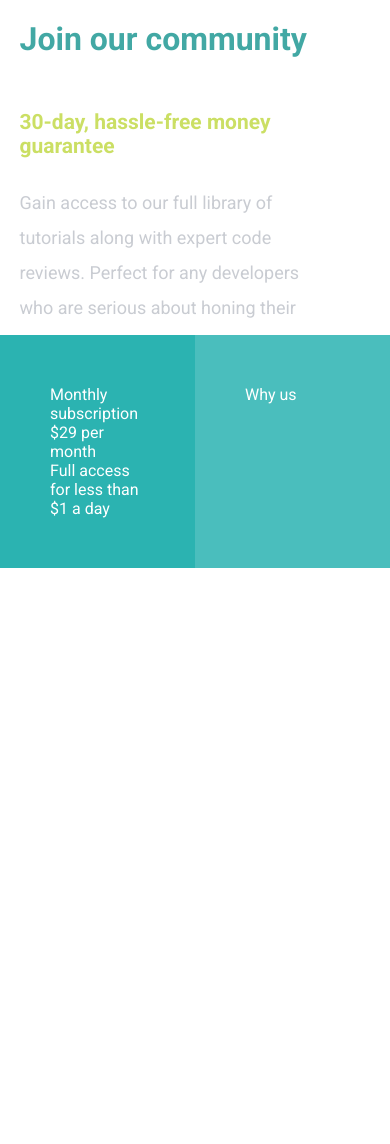
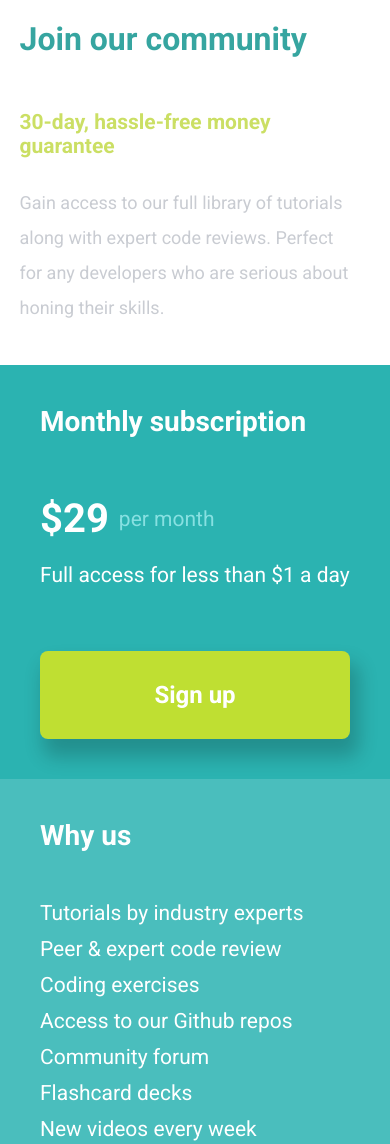
Before and after one commit to Segnities/single-price-grid-component, a website: page index.html in a window 390 px wide. Before the commit the page ends 844 px from the top, so only its background shows below. Drawn offline with Linux system fonts and the light colour scheme.

Commit message:
mobile, tablet, desktop

```diff
--- a/assets/css/main.css
+++ b/assets/css/main.css
@@ -9,7 +9,7 @@
 
 .app {
   width: 100%;
-  height: 100vh;
+  min-height: 100vh;
   display: flex;
   flex-direction: column;
 }
@@ -20,14 +20,14 @@
   grid-template-rows: 75px 45px 150px;
   grid-template-columns: 1fr;
   padding-left: 5%;
-  padding-right: 20%;
+  padding-right: 10%;
   padding-top: 5%;
 }
 
 .info-header {
   font-size: 34px;
   font-weight: 600;
-  color: #42a8a4;
+  color: #36a5a0;
 }
 
 .info-license {
@@ -45,28 +45,89 @@
 .app-content {
   width: 100%;
   display: flex;
+  font-size: 21px;
   flex-direction: row;
   color: #fff;
 }
 
 .content-subscription {
   width: 50%;
-  padding: 50px;
+  display: grid;
+  grid-template-rows: 70px 1fr 1fr 1fr;
+  padding: 75px;
   background-color: #2bb3b1;
 }
 
 .content-about {
   width: 50%;
-  padding: 50px;
+  display: grid;
+  grid-template-rows: 70px 1fr;
+  padding: 75px;
   background-color: #4abebd;
 }
 
+.content-subscription-price {
+  display: flex;
+  color: #87e0e1;
+  align-items: center;
+}
 
-@media (max-width: 600px) {
+.content-about ul li {
+  margin-top: 12px;
+  margin-bottom: 12px;
+  list-style-type: none;
+}
+
+.content-title {
+  font-size: 28px;
+  font-weight: 600;
+}
+
+.content-subscription-button {
+  width: 100%;
+  display: flex;
+  flex-grow: 1;
+  flex-shrink: 1;
+  justify-content: center;
+  align-items: center;
+}
+
+.content-subscription-button .sign-up-button {
+  width: 100%;
+  cursor: pointer;
+  background-color: #bfdf32;
+  color: #fff;
+  font-weight: 600;
+  display: flex;
+  justify-content: center;
+  align-items: center;
+  padding: 30px;
+  font-size: 24px;
+  border: none;
+  border-radius: 8px;
+  box-shadow: 6px 15px 19px 3px rgb(0 0 0 / 20%);
+}
+
+@media (max-width: 820px) {
   .app-info {
     width: 100%;
     display: grid;
     grid-template-rows: 90px 75px 150px;
+    margin-bottom: 30px;
+  }
+
+  .app-content {
+    flex-direction: column;
+  }
+
+  .content-subscription {
+    width: 100%;
+    padding: 40px;
+  }
+
+  .content-about {
+    width: 100%;
+    padding: 40px;
   }
 
   .info-header {
--- /dev/null
+++ b/assets/css/selfStyle.css
@@ -0,0 +1,15 @@
+.fz-40 {
+    font-size: 40px;
+}
+
+.fw-700 {
+    font-weight: 700;
+}
+
+.color-white {
+    color: #fff;
+}
+
+.margin-right-10 {
+    margin-right: 10px;
+}
--- a/index.html
+++ b/index.html
@@ -6,6 +6,7 @@
     <meta name="viewport" content="width=device-width, initial-scale=1.0" />
     <link rel="icon" href="./assets/img/favicon-32x32.png" />
     <link rel="stylesheet" href="./assets/css/main.css" />
+    <link rel="stylesheet" href="./assets/css/selfStyle.css">
     <title>Single price grid component</title>
   </head>
   <body>
@@ -21,14 +22,24 @@
       </div>
       <div class="app-content">
         <div class="content-subscription">
-          <p class="content-subscription-type">Monthly subscription</p>
-          <p class="content-subscription-price">$29 <spa class="">per month</span></p>
+          <p class="content-title">Monthly subscription</p>
+          <p class="content-subscription-price"><span class="fz-40 fw-700 color-white margin-right-10">$29</span>per month</p>
           <p class="content-subscription-access">Full access for less than $1 a day</p>
-          <p class="content-subscription-button"></p>
+          <div class="content-subscription-button">
+            <button type="button" class="sign-up-button">Sign up</button>
+          </div>
         </div>
         <div class="content-about">
-          <p>Why us</p>
-          <p></p>
+          <p class="content-title">Why us</p>
+          <ul>
+            <li>Tutorials by industry experts</li>
+            <li>Peer & expert code review</li>
+            <li>Coding exercises</li>
+            <li>Access to our Github repos</li>
+            <li>Community forum</li>
+            <li>Flashcard decks</li>
+            <li>New videos every week</li>
+          </ul>
         </div>
       </div>
     </div>
```
